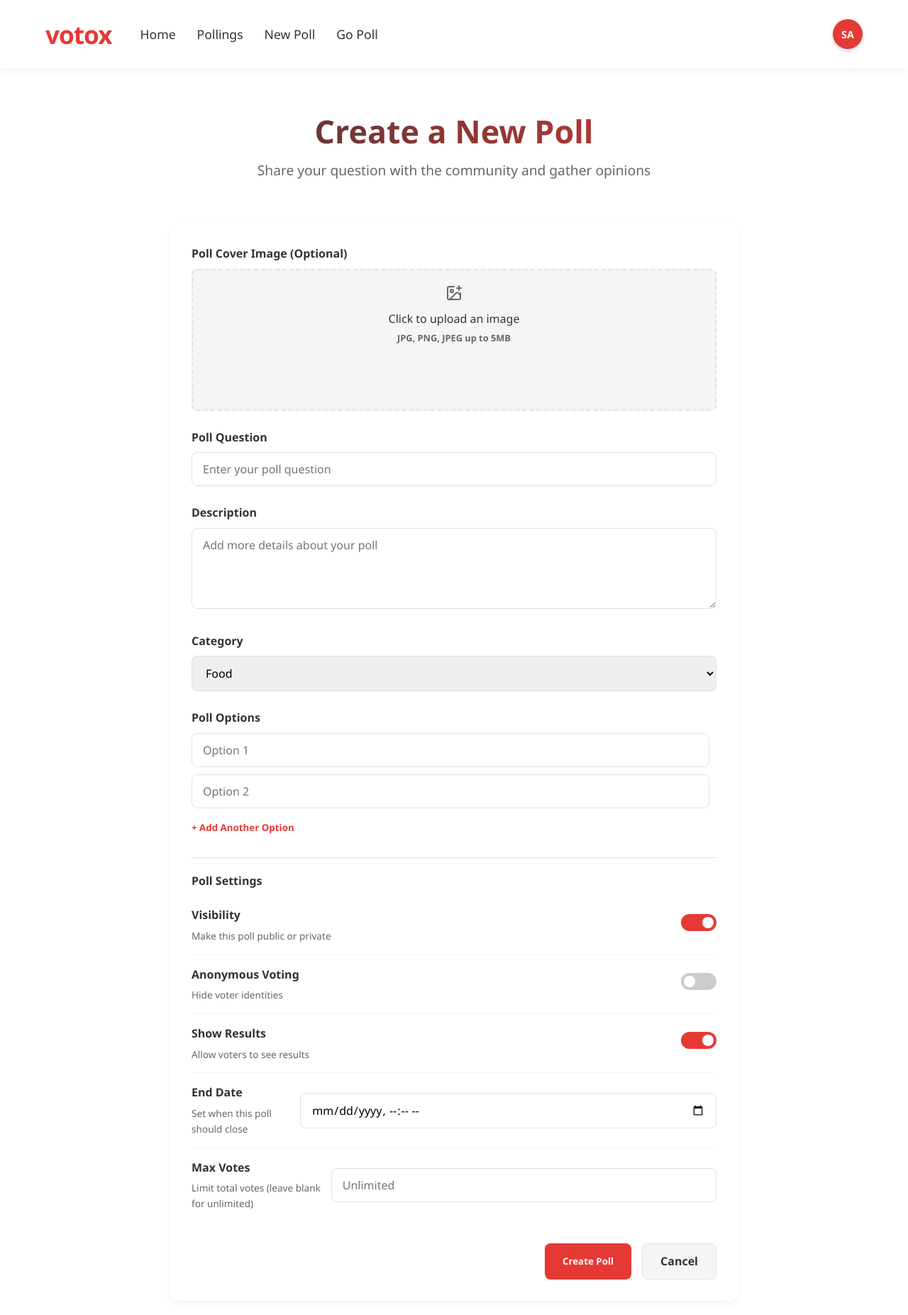
After one commit to angelo-francisco/VotoX, a Django app: page /new-poll/ in a window 1280 px wide. The commit adds this page. Shown: the whole page at 71% size. Run offline with Django 5.2, Linux system fonts and the light colour scheme; the visitor is signed in with stand-in values (Sample User, id 1); parts of the project's set-up code (start-up, migrations or seed data) failed here and were passed over.

Commit message:
:new: page new_poll done

```diff
--- a/accounts/views.py
+++ b/accounts/views.py
@@ -172,7 +172,7 @@ def signup(request):
                     reverse("signup") + "?step=profile-photo&user=" + username
                 )
 
-            if profile_photo.size > (2 * 1024):
+            if profile_photo.size > (2 * 1024 * 1024):
                 messages.error(request, "File size is above 2MB.")
                 return redirect(
                     reverse("signup") + "?step=profile-photo&user=" + username
--- /dev/null
+++ b/static/css/votes/new_poll.css
@@ -0,0 +1,325 @@
+.poll-form-container {
+    max-width: 800px;
+    margin: 0 auto;
+    background-color: var(--white);
+    border-radius: 12px;
+    box-shadow: var(--shadow);
+    padding: 30px;
+}
+
+.form-group {
+    margin-bottom: 25px;
+}
+
+.form-group label {
+    display: block;
+    font-weight: 600;
+    margin-bottom: 8px;
+    color: var(--text);
+}
+
+.form-group input[type="text"],
+.form-group input[type="number"],
+.form-group input[type="datetime-local"],
+.form-group select,
+.form-group textarea {
+    width: 100%;
+    padding: 12px 15px;
+    border: 1px solid var(--border);
+    border-radius: 8px;
+    font-size: 1rem;
+    transition: all 0.3s ease;
+}
+
+.form-group input[type="text"]:focus,
+.form-group input[type="number"]:focus,
+.form-group input[type="datetime-local"]:focus,
+.form-group select:focus,
+.form-group textarea:focus {
+    border-color: var(--primary);
+    box-shadow: 0 0 0 3px rgba(229, 57, 53, 0.1);
+    outline: none;
+}
+
+
+.cover-upload {
+    position: relative;
+    margin-top: 8px;
+  }
+
+  .file-input {
+    position: absolute;
+    width: 1px;
+    height: 1px;
+    padding: 0;
+    margin: -1px;
+    overflow: hidden;
+    clip: rect(0, 0, 0, 0);
+    border: 0;
+  }
+
+  .upload-preview {
+    display: flex;
+    flex-direction: column;
+    align-items: center;
+    justify-content: center;
+    width: 100%;
+    height: 200px;
+    border: 2px dashed var(--border);
+    border-radius: 8px;
+    background-color: var(--gray-bg);
+    cursor: pointer;
+    transition: all 0.3s ease;
+    position: relative;
+    overflow: hidden;
+  }
+
+  .upload-preview:hover {
+    border-color: var(--primary);
+    background-color: rgba(229, 57, 53, 0.05);
+  }
+
+  .preview-image {
+    position: absolute;
+    top: 0;
+    left: 0;
+    width: 100%;
+    height: 100%;
+    object-fit: cover;
+    display: none;
+  }
+
+  .upload-placeholder {
+    display: flex;
+    flex-direction: column;
+    align-items: center;
+    justify-content: center;
+    padding: 20px;
+    text-align: center;
+    z-index: 1;
+  }
+
+  .upload-placeholder svg {
+    color: var(--text-light);
+    margin-bottom: 12px;
+  }
+
+  .placeholder-text {
+    font-weight: 500;
+    color: var(--text);
+    margin-bottom: 4px;
+  }
+
+  .file-size-info {
+    font-size: 0.8rem;
+    color: var(--text-light);
+  }
+
+  .clear-image-btn {
+    position: absolute;
+    top: 10px;
+    right: 10px;
+    width: 32px;
+    height: 32px;
+    border-radius: 50%;
+    background-color: rgba(0, 0, 0, 0.6);
+    border: none;
+    color: white;
+    display: flex;
+    align-items: center;
+    justify-content: center;
+    cursor: pointer;
+    z-index: 2;
+    transition: all 0.2s ease;
+  }
+
+  .clear-image-btn:hover {
+    background-color: rgba(0, 0, 0, 0.8);
+    transform: scale(1.1);
+  }
+
+  .clear-image-btn svg {
+    width: 16px;
+    height: 16px;
+  }
+
+.options-container {
+    margin-bottom: 10px;
+}
+
+.option-input-group {
+    display: flex;
+    align-items: center;
+    margin-bottom: 10px;
+}
+
+.option-input-group input {
+    flex: 1;
+    margin-right: 10px;
+}
+
+.remove-option {
+    background: none;
+    border: none;
+    color: var(--text-light);
+    font-size: 1.2rem;
+    cursor: pointer;
+    width: 30px;
+    height: 30px;
+    display: flex;
+    align-items: center;
+    justify-content: center;
+    border-radius: 50%;
+    transition: all 0.3s ease;
+}
+
+.remove-option:hover {
+    background-color: var(--primary-bg);
+    color: var(--primary);
+}
+
+.add-option-btn {
+    background: none;
+    border: none;
+    color: var(--primary);
+    font-weight: 600;
+    cursor: pointer;
+    display: flex;
+    align-items: center;
+    padding: 8px 0;
+}
+
+.add-option-btn:hover {
+    text-decoration: underline;
+}
+
+.settings-group {
+    border-top: 1px solid var(--border);
+    padding-top: 20px;
+}
+
+.setting-item {
+    display: flex;
+    justify-content: space-between;
+    align-items: center;
+    padding: 15px 0;
+    border-bottom: 1px solid #f5f5f5;
+}
+
+.setting-item:last-child {
+    border-bottom: none;
+}
+
+.setting-info h4 {
+    margin: 0 0 5px 0;
+    font-size: 1rem;
+    color: var(--text);
+}
+
+.setting-info p {
+    margin: 0;
+    font-size: 0.85rem;
+    color: var(--text-light);
+}
+
+.switch {
+    position: relative;
+    display: inline-block;
+    width: 50px;
+    height: 24px;
+}
+
+.switch input {
+    opacity: 0;
+    width: 0;
+    height: 0;
+}
+
+.slider {
+    position: absolute;
+    cursor: pointer;
+    top: 0;
+    left: 0;
+    right: 0;
+    bottom: 0;
+    background-color: #ccc;
+    transition: .4s;
+    border-radius: 34px;
+}
+
+.slider:before {
+    position: absolute;
+    content: "";
+    height: 16px;
+    width: 16px;
+    left: 4px;
+    bottom: 4px;
+    background-color: white;
+    transition: .4s;
+    border-radius: 50%;
+}
+
+input:checked+.slider {
+    background-color: var(--primary);
+}
+
+input:checked+.slider:before {
+    transform: translateX(26px);
+}
+
+.form-actions {
+    display: flex;
+    justify-content: flex-end;
+    gap: 15px;
+    margin-top: 30px;
+}
+
+.submit-btn {
+    background-color: var(--primary);
+    color: white;
+    border: none;
+    padding: 12px 25px;
+    border-radius: 8px;
+    font-weight: 600;
+    cursor: pointer;
+    transition: all 0.3s ease;
+}
+
+.submit-btn:hover {
+    background-color: var(--primary-dark);
+}
+
+.cancel-btn {
+    background-color: var(--gray-bg);
+    color: var(--text);
+    border: 1px solid var(--border);
+    padding: 12px 25px;
+    border-radius: 8px;
+    font-weight: 600;
+    cursor: pointer;
+    transition: all 0.3s ease;
+    text-align: center;
+}
+
+.cancel-btn:hover {
+    background-color: #e9e9e9;
+}
+
+@media (max-width: 768px) {
+    .poll-form-container {
+        padding: 20px;
+    }
+
+    .form-group {
+        margin-bottom: 20px;
+    }
+
+    .setting-item {
+        flex-direction: column;
+        align-items: flex-start;
+    }
+
+    .switch {
+        margin-top: 10px;
+    }
+}
--- a/templates/partials/navbar.html
+++ b/templates/partials/navbar.html
@@ -8,6 +8,11 @@
             <ul>
                 <li><a href="{% url 'home_page' %}">Home</a></li>
                 <li><a href="{% url 'pollings' %}">Pollings</a></li>
+
+                {% if request.user.is_authenticated %}
+                <li><a href="{% url 'new_poll' %}">New Poll</a></li>
+                {% endif %}
+
                 <li><a href="#">Go Poll</a></li>
             </ul>
         </div>
@@ -34,9 +39,16 @@
                         <rect width="4" height="12" x="6" y="1" rx="1"/>
                         <path d="M1.5 14a.5.5 0 0 0 0 1zm13 1a.5.5 0 0 0 0-1zm-13 0h13v-1h-13z"/>
                       </svg> Pollings</a>
-                    <a href="#"><svg xmlns="http://www.w3.org/2000/svg" width="16" height="16" fill="currentColor" class="bi bi-plus-square" viewBox="0 0 16 16">
+
+                      {% if request.user.is_authenticated %}
+                      <a href="{% url 'new_poll' %}"><svg xmlns="http://www.w3.org/2000/svg" width="16" height="16" fill="currentColor" class="bi bi-plus-square" viewBox="0 0 16 16">
                         <path d="M14 1a1 1 0 0 1 1 1v12a1 1 0 0 1-1 1H2a1 1 0 0 1-1-1V2a1 1 0 0 1 1-1zM2 0a2 2 0 0 0-2 2v12a2 2 0 0 0 2 2h12a2 2 0 0 0 2-2V2a2 2 0 0 0-2-2z"/>
                         <path d="M8 4a.5.5 0 0 1 .5.5v3h3a.5.5 0 0 1 0 1h-3v3a.5.5 0 0 1-1 0v-3h-3a.5.5 0 0 1 0-1h3v-3A.5.5 0 0 1 8 4"/>
+                      </svg> New Poll</a>
+                      {% endif %}
+                      <a href="#"><svg xmlns="http://www.w3.org/2000/svg" width="16" height="16" fill="currentColor" class="bi bi-box-arrow-right" viewBox="0 0 16 16">
+                        <path fill-rule="evenodd" d="M10 12.5a.5.5 0 0 1-.5.5h-8a.5.5 0 0 1-.5-.5v-9a.5.5 0 0 1 .5-.5h8a.5.5 0 0 1 .5.5v2a.5.5 0 0 0 1 0v-2A1.5 1.5 0 0 0 9.5 2h-8A1.5 1.5 0 0 0 0 3.5v9A1.5 1.5 0 0 0 1.5 14h8a1.5 1.5 0 0 0 1.5-1.5v-2a.5.5 0 0 0-1 0z"/>
+                        <path fill-rule="evenodd" d="M15.854 8.354a.5.5 0 0 0 0-.708l-3-3a.5.5 0 0 0-.708.708L14.293 7.5H5.5a.5.5 0 0 0 0 1h8.793l-2.147 2.146a.5.5 0 0 0 .708.708z"/>
                       </svg> Go Poll</a>
                 </div>
                 <a href="#"><svg xmlns="http://www.w3.org/2000/svg" width="16" height="16" fill="currentColor" class="bi bi-person-square" viewBox="0 0 16 16">
--- /dev/null
+++ b/templates/votes/new_poll.html
@@ -0,0 +1,245 @@
+{% extends 'layouts/layout.html' %}
+{% load static %}
+
+{% block title %}
+  New Poll
+{% endblock %}
+
+{% block head %}
+  <link rel="stylesheet" href="{% static 'css/votes/pollings.css' %}" />
+  <link rel="stylesheet" href="{% static 'css/votes/new_poll.css' %}" />
+{% endblock %}
+
+{% block content %}
+<div class="container">
+  <div class="header">
+    <h1>Create a New Poll</h1>
+    <span class="helper-h1">Share your question with the community and gather opinions</span>
+  </div>
+
+  <div class="poll-form-container">
+    <form method="POST" action="{% url 'new_poll' %}" enctype="multipart/form-data" class="poll-form">
+      {% csrf_token %}
+      <div class="form-group">
+        <label for="cover">Poll Cover Image (Optional)</label>
+        <div class="cover-upload">
+          <input type="file" id="cover" name="cover" accept="image/*" class="file-input">
+          <label for="cover" class="upload-preview">
+            <img id="cover-preview" src="#" alt="Cover preview" class="preview-image">
+            <div class="upload-placeholder">
+              <svg xmlns="http://www.w3.org/2000/svg" width="24" height="24" viewBox="0 0 24 24" fill="none" stroke="currentColor" stroke-width="2" stroke-linecap="round" stroke-linejoin="round">
+                <path d="M21 12v7a2 2 0 0 1-2 2H5a2 2 0 0 1-2-2V5a2 2 0 0 1 2-2h7"></path>
+                <line x1="16" y1="5" x2="22" y2="5"></line>
+                <line x1="19" y1="2" x2="19" y2="8"></line>
+                <circle cx="9" cy="9" r="2"></circle>
+                <path d="M21 15l-3.086-3.086a2 2 0 0 0-2.828 0L6 21"></path>
+              </svg>
+              <span class="placeholder-text">Click to upload an image</span>
+              <span class="file-size-info">JPG, PNG, JPEG up to 5MB</span>
+            </div>
+          </label>
+          <button type="button" class="clear-image-btn" style="display: none;">
+            <svg xmlns="http://www.w3.org/2000/svg" width="16" height="16" viewBox="0 0 24 24" fill="none" stroke="currentColor" stroke-width="2" stroke-linecap="round" stroke-linejoin="round">
+              <line x1="18" y1="6" x2="6" y2="18"></line>
+              <line x1="6" y1="6" x2="18" y2="18"></line>
+            </svg>
+          </button>
+        </div>
+      </div>
+
+      <!-- Poll Title -->
+      <div class="form-group">
+        <label for="title">Poll Question</label>
+        <input type="text" id="title" name="title" placeholder="Enter your poll question" required>
+      </div>
+
+      <div class="form-group">
+        <label for="description">Description</label>
+        <textarea id="description" name="description" rows="4" placeholder="Add more details about your poll"></textarea>
+      </div>
+
+      <div class="form-group">
+        <label for="category">Category</label>
+        <select id="category" name="category" required>
+          {% for value, label in categories %}
+            <option value="{{ value }}">{{ label }}</option>
+          {% endfor %}
+        </select>
+      </div>
+
+      <!-- Poll Options -->
+      <div class="form-group">
+        <label>Poll Options</label>
+        <div class="options-container">
+          <div class="option-input-group">
+            <input type="text" name="option1" placeholder="Option 1" required>
+            <button type="button" class="remove-option" style="display: none;">×</button>
+          </div>
+          <div class="option-input-group">
+            <input type="text" name="option2" placeholder="Option 2" required>
+            <button type="button" class="remove-option" style="display: none;">×</button>
+          </div>
+        </div>
+        <button type="button" class="add-option-btn">+ Add Another Option</button>
+      </div>
+
+      <!-- Poll Settings -->
+      <div class="form-group settings-group">
+        <label>Poll Settings</label>
+
+        <div class="setting-item">
+          <div class="setting-info">
+            <h4>Visibility</h4>
+            <p>Make this poll public or private</p>
+          </div>
+          <label class="switch">
+            <input type="checkbox" name="is_public" checked>
+            <span class="slider round"></span>
+          </label>
+        </div>
+
+        <div class="setting-item">
+          <div class="setting-info">
+            <h4>Anonymous Voting</h4>
+            <p>Hide voter identities</p>
+          </div>
+          <label class="switch">
+            <input type="checkbox" name="is_anonymous">
+            <span class="slider round"></span>
+          </label>
+        </div>
+
+        <div class="setting-item">
+          <div class="setting-info">
+            <h4>Show Results</h4>
+            <p>Allow voters to see results</p>
+          </div>
+          <label class="switch">
+            <input type="checkbox" name="results_visible" checked>
+            <span class="slider round"></span>
+          </label>
+        </div>
+
+        <div class="setting-item">
+          <div class="setting-info">
+            <h4>End Date</h4>
+            <p>Set when this poll should close</p>
+          </div>
+          <input type="datetime-local" name="end_at">
+        </div>
+
+        <div class="setting-item">
+          <div class="setting-info">
+            <h4>Max Votes</h4>
+            <p>Limit total votes (leave blank for unlimited)</p>
+          </div>
+          <input type="number" name="max_votes" min="1" placeholder="Unlimited">
+        </div>
+      </div>
+
+      <div class="form-actions">
+        <button type="submit" class="submit-btn">Create Poll</button>
+        <a href="" class="cancel-btn">Cancel</a>
+      </div>
+    </form>
+  </div>
+</div>
+
+<script>
+  document.getElementById('cover').addEventListener('change', function(e) {
+    const file = e.target.files[0];
+    if (file) {
+      const reader = new FileReader();
+      reader.onload = function(e) {
+        const preview = document.getElementById('cover-preview');
+        preview.src = e.target.result;
+        preview.style.display = 'block';
+        document.querySelector('.upload-placeholder').style.display = 'none';
+      };
+      reader.readAsDataURL(file);
+    }
+  });
+
+  document.querySelector('.add-option-btn').addEventListener('click', function() {
+    const optionsContainer = document.querySelector('.options-container');
+    const optionCount = optionsContainer.children.length + 1;
+
+    const optionGroup = document.createElement('div');
+    optionGroup.className = 'option-input-group';
+
+    const input = document.createElement('input');
+    input.type = 'text';
+    input.name = 'option' + optionCount;
+    input.placeholder = 'Option ' + optionCount;
+
+    const removeBtn = document.createElement('button');
+    removeBtn.type = 'button';
+    removeBtn.className = 'remove-option';
+    removeBtn.textContent = '×';
+    removeBtn.addEventListener('click', function() {
+      optionsContainer.removeChild(optionGroup);
+    });
+
+    optionGroup.appendChild(input);
+    optionGroup.appendChild(removeBtn);
+    optionsContainer.appendChild(optionGroup);
+
+    document.querySelectorAll('.remove-option').forEach(btn => {
+      btn.style.display = 'inline-block';
+    });
+  });
+
+  document.querySelectorAll('.option-input-group input').forEach(input => {
+    input.addEventListener('input', function() {
+      if (this.value.trim() !== '') {
+        this.nextElementSibling.style.display = 'inline-block';
+      }
+    });
+  });
+  document.addEventListener('DOMContentLoaded', function() {
+    const coverInput = document.getElementById('cover');
+    const preview = document.getElementById('cover-preview');
+    const clearBtn = document.querySelector('.clear-image-btn');
+    const uploadPreview = document.querySelector('.upload-preview');
+    const placeholder = document.querySelector('.upload-placeholder');
+
+    coverInput.addEventListener('change', function(e) {
+      const file = e.target.files[0];
+      if (file) {
+        const validTypes = ['image/jpeg', 'image/png', 'image/gif'];
+        const maxSize = 2 * 1024 * 1024;
+
+        if (!validTypes.includes(file.type)) {
+          alert('Please upload a valid image file (JPG, PNG)');
+          return;
+        }
+
+        if (file.size > maxSize) {
+          alert('Image size should be less than 2MB');
+          return;
+        }
+
+        const reader = new FileReader();
+        reader.onload = function(e) {
+          preview.src = e.target.result;
+          preview.style.display = 'block';
+          placeholder.style.display = 'none';
+          clearBtn.style.display = 'block';
+          uploadPreview.style.border = 'none';
+        };
+        reader.readAsDataURL(file);
+      }
+    });
+
+    clearBtn.addEventListener('click', function(e) {
+      e.stopPropagation();
+      coverInput.value = '';
+      preview.src = '#';
+      preview.style.display = 'none';
+      placeholder.style.display = 'flex';
+      clearBtn.style.display = 'none';
+      uploadPreview.style.border = '2px dashed var(--border)';
+    });
+  });
+</script>
+{% endblock %}
--- a/votes/urls.py
+++ b/votes/urls.py
@@ -3,6 +3,7 @@ from .views import (
     home_page,
     pollings,
     poll_detail,
+    new_poll,
     manage_comments
 )
 
@@ -10,5 +11,6 @@ urlpatterns = [
     path('', home_page, name="home_page"),
     path("pollings/", pollings, name="pollings"),
     path("@<username>/<poll_slug>/", poll_detail, name="poll_detail"),
+    path("new-poll/", new_poll, name="new_poll"),
     path("manage-comments/<poll_slug>/", manage_comments, name="manage_comments")
 ]
--- a/votes/views.py
+++ b/votes/views.py
@@ -3,7 +3,7 @@ from django.contrib.auth import get_user_model
 from django.core.paginator import Paginator
 from django.shortcuts import get_object_or_404, redirect, render
 
-from .models import Comment, Poll
+from .models import Comment, Poll, CategoryChoices, PollOption
 
 User = get_user_model()
 
@@ -22,7 +22,9 @@ def pollings(request):
 def poll_detail(request, username, poll_slug):
     owner = get_object_or_404(User, username=username)
     poll = get_object_or_404(Poll, created_by=owner, slug=poll_slug)
-    comments = Paginator(Comment.objects.filter(poll=poll).order_by('-created_at'), 5).get_page(1)
+    comments = Paginator(
+        Comment.objects.filter(poll=poll).order_by("-created_at"), 5
+    ).get_page(1)
 
     if hasattr("request", "htmx"):
         ...
@@ -39,7 +41,7 @@ def poll_detail(request, username, poll_slug):
 
 def manage_comments(request, poll_slug):
     poll = get_object_or_404(Poll, slug=poll_slug)
-    comments = Paginator(Comment.objects.filter(poll=poll).order_by('-created_at'), 5)
+    comments = Paginator(Comment.objects.filter(poll=poll).order_by("-created_at"), 5)
 
     if request.method == "GET":
         get_next_page = request.GET.get("get_next_page", "").strip()
@@ -56,11 +58,26 @@ def manage_comments(request, poll_slug):
         if not body:
             ...
         else:
-            Comment.objects.create(
-                commented_by=request.user, poll=poll, body=body
-            )
-            comments = Paginator(Comment.objects.all().order_by('-created_at'), 5).get_page(1)
+            Comment.objects.create(commented_by=request.user, poll=poll, body=body)
+            comments = Paginator(
+                Comment.objects.all().order_by("-created_at"), 5
+            ).get_page(1)
 
     ctx = {"comments": comments, "poll": poll}
 
     return render(request, "partials/comments.html", ctx)
+
+
+def new_poll(request):
+    ctx = {}
+
+    if request.method == "POST":
+        cover = request.FILES.get("cover", "")
+        title = request.POST.get("title", "").strip()
+        description = request.POST.get("description", "").strip()
+        category = request.POST.get("category", "").strip()
+
+
+
+    ctx["categories"] = CategoryChoices.choices
+    return render(request, "votes/new_poll.html", ctx)
```
Also changed, not shown: votes/forms.py (added, +17 -0 lines), votes/models.py (+7 -2 lines), votes/migrations/0007_polloption.py (added), 1 other file.
